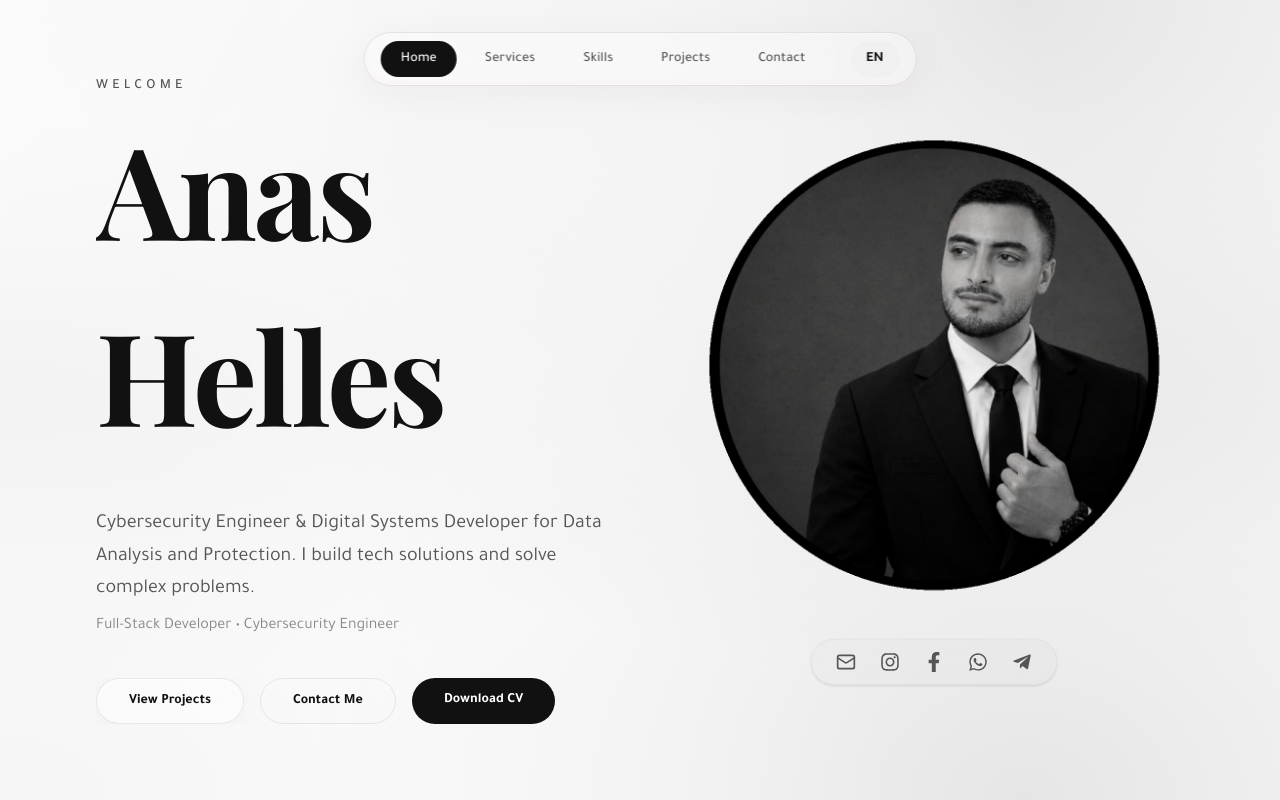
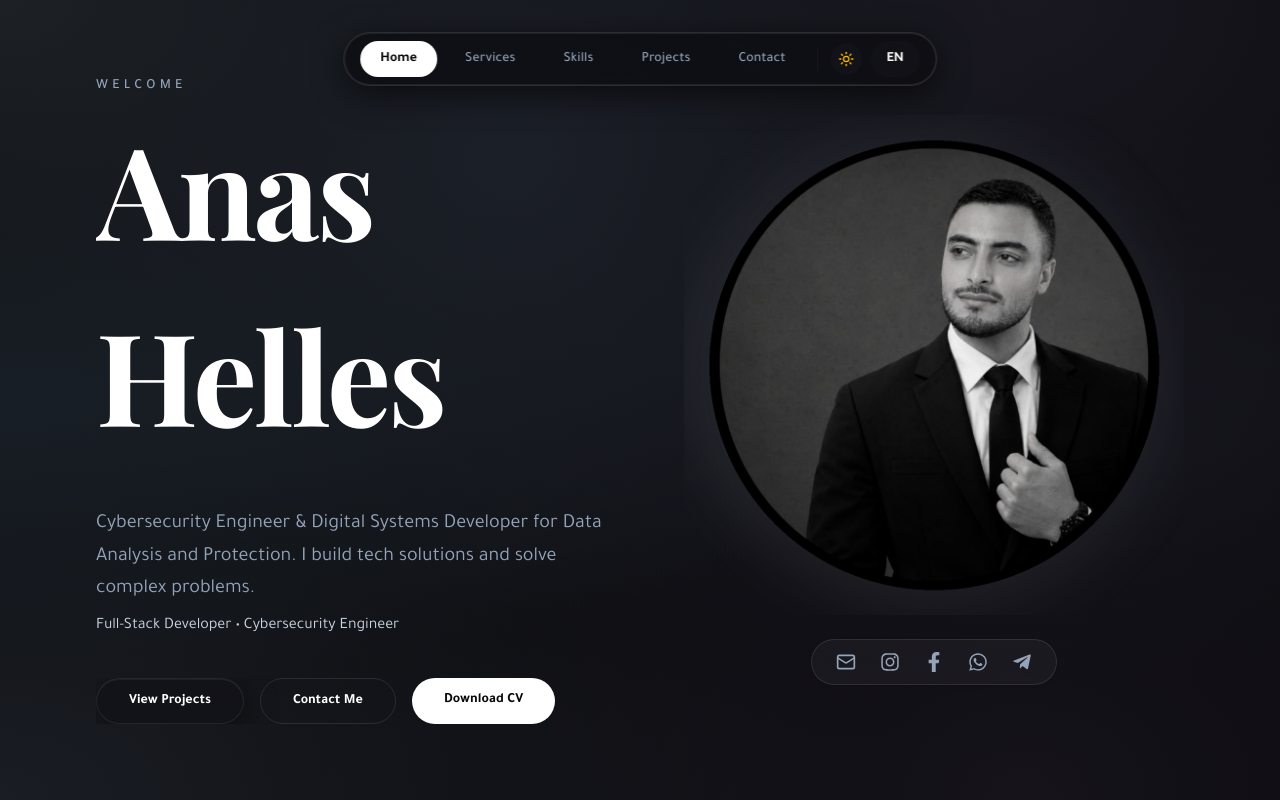
Before and after one commit to cybershield00000/portfolio, a Next.js app: page /Anas_Helles_CV.pdf in a window 1280 px wide. Shown: the top 800 px of the page. Built offline with nearby package versions, Linux system fonts and the light colour scheme.

Commit message:
feat: implement professional dark mode matching portrait with theme toggle

```diff
--- a/src/app/[locale]/layout.tsx
+++ b/src/app/[locale]/layout.tsx
@@ -38,12 +38,28 @@ export default async function LocaleLayout({ children, params }: LocaleLayoutPro
     <html
       lang={locale}
       dir={dir}
-      className={`${playfair.variable} ${tajawal.variable} h-full antialiased`}
+      className={`${playfair.variable} ${tajawal.variable} dark h-full antialiased`}
       suppressHydrationWarning
     >
+      <head>
+        <script
+          dangerouslySetInnerHTML={{
+            __html: `
+              try {
+                var theme = localStorage.getItem('theme');
+                if (theme === 'light') {
+                  document.documentElement.classList.remove('dark');
+                } else {
+                  document.documentElement.classList.add('dark');
+                }
+              } catch (e) {}
+            `,
+          }}
+        />
+      </head>
       <body
-        className="min-h-full"
-        style={{ fontFamily: locale === 'ar' ? 'var(--font-body), sans-serif' : 'var(--font-body), sans-serif' }}
+        className="min-h-full bg-background text-foreground transition-colors duration-500"
+        style={{ fontFamily: 'var(--font-body), sans-serif' }}
       >
         <NextIntlClientProvider locale={locale} messages={messages}>
           {children}
--- a/src/app/[locale]/page.tsx
+++ b/src/app/[locale]/page.tsx
@@ -41,7 +41,7 @@ export default function HomePage() {
   }, []);
 
   return (
-    <div className="relative min-h-screen selection:bg-black selection:text-white">
+    <div className="relative min-h-screen selection:bg-black selection:text-white dark:selection:bg-white dark:selection:text-black">
       {/* Animated Mesh Gradient Background */}
       <div className="animated-mesh-bg fixed inset-0 z-0 pointer-events-none" />
 
--- a/src/app/globals.css
+++ b/src/app/globals.css
@@ -6,8 +6,8 @@
 
 /* ============================================
    PORTFOLIO DESIGN SYSTEM
-   Theme: Clean White Premium Editorial
-   Aesthetic: Liquid Glassmorphism
+   Theme: Studio Noir & Precision Glass
+   Aesthetic: Liquid Glassmorphism (Dark & Light)
    ============================================ */
 
 @theme inline {
@@ -17,22 +17,52 @@
   --font-mono: var(--font-geist-mono);
   --font-heading: var(--font-heading);
 
-  /* Custom Portfolio Colors */
-  --color-primary: #111111;
-  --color-secondary: #555555;
-  --color-accent: #888888;
-  --color-glass: rgba(200, 200, 200, 0.4);
-  --color-highlight: #EAEAEA;
-  --color-background: #ffffff;
-  --color-foreground: #111111;
+  /* Custom Portfolio Colors mapped to CSS variables */
+  --color-primary: var(--primary);
+  --color-primary-foreground: var(--primary-foreground);
+  --color-secondary: var(--secondary);
+  --color-accent: var(--accent);
+  --color-glass: var(--glass);
+  --color-highlight: var(--highlight);
 }
 
 :root {
   --background: #FFFFFF;
   --foreground: #111111;
+  --primary: #111111;
+  --primary-foreground: #FFFFFF;
+  --secondary: #555555;
+  --accent: #777777;
+  --glass: rgba(200, 200, 200, 0.4);
+  --highlight: #EAEAEA;
+  --card-bg: rgba(255, 255, 255, 0.45);
+  --card-hover-bg: rgba(255, 255, 255, 0.55);
+  --card-border: rgba(190, 168, 167, 0.25);
+  --card-hover-border: rgba(190, 168, 167, 0.4);
+  --navbar-bg: rgba(255, 255, 255, 0.35);
+  --navbar-border: rgba(190, 168, 167, 0.3);
+  --scrollbar-thumb: #BEA8A7;
   --font-heading: 'Playfair Display', serif;
   --font-body: 'Tajawal', sans-serif;
   --radius: 0.625rem;
+}
+
+.dark {
+  --background: #08080a;
+  --foreground: #f3f4f6;
+  --primary: #ffffff;
+  --primary-foreground: #08080a;
+  --secondary: #94a3b8;
+  --accent: #cbd5e1;
+  --glass: rgba(255, 255, 255, 0.1);
+  --highlight: #181820;
+  --card-bg: rgba(18, 18, 24, 0.65);
+  --card-hover-bg: rgba(26, 26, 36, 0.8);
+  --card-border: rgba(255, 255, 255, 0.08);
+  --card-hover-border: rgba(255, 255, 255, 0.2);
+  --navbar-bg: rgba(12, 12, 16, 0.75);
+  --navbar-border: rgba(255, 255, 255, 0.12);
+  --scrollbar-thumb: #333344;
 }
 
 /* ============================================
@@ -61,48 +91,80 @@
     radial-gradient(at 80% 100%, hsla(0,0%,90%,1) 0px, transparent 50%),
     radial-gradient(at 0% 0%, hsla(0,0%,98%,1) 0px, transparent 50%);
   animation: meshShift 20s ease-in-out infinite alternate;
+  transition: background-color 0.7s ease;
+}
+
+.dark .animated-mesh-bg {
+  background-color: #08080a;
+  background-image:
+    radial-gradient(at 40% 20%, hsla(220,18%,13%,1) 0px, transparent 50%),
+    radial-gradient(at 80% 0%, hsla(250,16%,11%,1) 0px, transparent 50%),
+    radial-gradient(at 0% 50%, hsla(210,22%,12%,1) 0px, transparent 50%),
+    radial-gradient(at 80% 50%, hsla(240,15%,10%,1) 0px, transparent 50%),
+    radial-gradient(at 0% 100%, hsla(220,16%,12%,1) 0px, transparent 50%),
+    radial-gradient(at 80% 100%, hsla(260,18%,9%,1) 0px, transparent 50%),
+    radial-gradient(at 0% 0%, hsla(210,14%,13%,1) 0px, transparent 50%);
 }
 
 /* ============================================
    GLASS CARD STYLES
    ============================================ */
 .glass-card {
-  background: rgba(255, 255, 255, 0.45);
+  background: var(--card-bg);
   backdrop-filter: blur(24px);
   -webkit-backdrop-filter: blur(24px);
-  border: 1px solid rgba(190, 168, 167, 0.25);
+  border: 1px solid var(--card-border);
   box-shadow:
-    0 4px 24px rgba(190, 168, 167, 0.08),
+    0 4px 24px rgba(0, 0, 0, 0.06),
+    inset 0 1px 0 rgba(255, 255, 255, 0.4);
+  transition: all 0.3s ease;
+}
+
+.dark .glass-card {
+  box-shadow:
+    0 8px 32px rgba(0, 0, 0, 0.5),
+    inset 0 1px 0 rgba(255, 255, 255, 0.06);
+}
+
+.glass-card:hover {
+  background: var(--card-hover-bg);
+  border-color: var(--card-hover-border);
+  box-shadow:
+    0 8px 40px rgba(0, 0, 0, 0.12),
     inset 0 1px 0 rgba(255, 255, 255, 0.6);
 }
 
-.glass-card:hover {
-  background: rgba(255, 255, 255, 0.55);
-  border-color: rgba(190, 168, 167, 0.4);
+.dark .glass-card:hover {
   box-shadow:
-    0 8px 40px rgba(190, 168, 167, 0.15),
-    inset 0 1px 0 rgba(255, 255, 255, 0.8);
+    0 12px 40px rgba(0, 0, 0, 0.7),
+    inset 0 1px 0 rgba(255, 255, 255, 0.12);
 }
 
 /* ============================================
    GLASS NAVBAR
    ============================================ */
 .glass-navbar {
-  background: rgba(255, 255, 255, 0.35);
+  background: var(--navbar-bg);
   backdrop-filter: blur(40px) saturate(1.5);
   -webkit-backdrop-filter: blur(40px) saturate(1.5);
-  border: 1px solid rgba(190, 168, 167, 0.3);
+  border: 1px solid var(--navbar-border);
   box-shadow:
-    0 8px 32px rgba(190, 168, 167, 0.12),
-    0 0 0 1px rgba(255, 255, 255, 0.4) inset,
-    0 -1px 4px rgba(244, 216, 216, 0.3) inset;
+    0 8px 32px rgba(0, 0, 0, 0.08),
+    0 0 0 1px rgba(255, 255, 255, 0.4) inset;
+  transition: all 0.3s ease;
+}
+
+.dark .glass-navbar {
+  box-shadow:
+    0 8px 32px rgba(0, 0, 0, 0.6),
+    0 0 0 1px rgba(255, 255, 255, 0.08) inset;
 }
 
 /* ============================================
    GLASS BORDER UTILITY
    ============================================ */
 .glass-border {
-  border: 1px solid rgba(190, 168, 167, 0.3);
+  border: 1px solid var(--card-border);
 }
 
 /* ============================================
@@ -123,7 +185,6 @@
 .scroll-container {
   height: 100vh;
   position: relative;
-  /* overflow handled by tailwind classes in the component */
 }
 
 /* ============================================
@@ -137,7 +198,7 @@
    CUSTOM SCROLLBAR
    ============================================ */
 ::-webkit-scrollbar {
-  width: 4px;
+  width: 5px;
 }
 
 ::-webkit-scrollbar-track {
@@ -145,8 +206,8 @@
 }
 
 ::-webkit-scrollbar-thumb {
-  background: #BEA8A7;
-  border-radius: 2px;
+  background: var(--scrollbar-thumb);
+  border-radius: 3px;
 }
 
 /* ============================================
--- a/src/components/FloatingNavbar.tsx
+++ b/src/components/FloatingNavbar.tsx
@@ -1,9 +1,11 @@
 'use client';
 
+import { useState, useEffect } from 'react';
 import { motion } from 'framer-motion';
 import { useTranslations } from 'next-intl';
 import { usePathname, useRouter } from '@/i18n/routing';
 import { useLocale } from 'next-intl';
+import { Sun, Moon } from 'lucide-react';
 
 interface FloatingNavbarProps {
   activeSection: number;
@@ -19,6 +21,29 @@ export function FloatingNavbar({ activeSection, onNavigate }: FloatingNavbarProp
 
   const currentLocale = useLocale();
   const otherLocale = currentLocale === 'en' ? 'ar' : 'en';
+
+  const [theme, setTheme] = useState<'light' | 'dark'>('dark');
+  const [mounted, setMounted] = useState(false);
+
+  useEffect(() => {
+    setMounted(true);
+    const isDark = document.documentElement.classList.contains('dark');
+    setTheme(isDark ? 'dark' : 'light');
+  }, []);
+
+  const toggleTheme = () => {
+    const nextTheme = theme === 'dark' ? 'light' : 'dark';
+    setTheme(nextTheme);
+    try {
+      localStorage.setItem('theme', nextTheme);
+    } catch (e) {}
+
+    if (nextTheme === 'dark') {
+      document.documentElement.classList.add('dark');
+    } else {
+      document.documentElement.classList.remove('dark');
+    }
+  };
 
   const switchLanguage = () => {
     router.replace(pathname, { locale: otherLocale });
@@ -43,7 +68,7 @@ export function FloatingNavbar({ activeSection, onNavigate }: FloatingNavbarProp
             onClick={() => onNavigate(index)}
             className={`relative rounded-full px-2 py-1.5 text-[10px] sm:px-3 sm:py-2 sm:text-xs font-medium transition-all duration-300 md:px-5 md:text-sm ${
               activeSection === index
-                ? 'text-white'
+                ? 'text-primary-foreground font-semibold'
                 : 'text-secondary hover:text-primary'
             }`}
             data-magnetic
@@ -61,11 +86,29 @@ export function FloatingNavbar({ activeSection, onNavigate }: FloatingNavbarProp
           </motion.button>
         ))}
 
+        <div className="mx-1 h-5 w-px bg-glass/40 md:h-6" />
+
+        {/* Theme Toggle Button */}
+        <motion.button
+          onClick={toggleTheme}
+          className="rounded-full bg-highlight/40 p-1.5 text-primary transition-all hover:bg-accent hover:text-primary-foreground sm:p-2"
+          data-magnetic
+          whileHover={{ scale: 1.1 }}
+          whileTap={{ scale: 0.95 }}
+          title={theme === 'dark' ? 'الوضع النهاري' : 'الوضع الليلي'}
+          aria-label="Toggle Theme"
+        >
+          {mounted && theme === 'dark' ? (
+            <Sun className="h-3.5 w-3.5 sm:h-4 sm:w-4 text-amber-400" />
+          ) : (
+            <Moon className="h-3.5 w-3.5 sm:h-4 sm:w-4" />
+          )}
+        </motion.button>
+
         {/* Language Switcher */}
-        <div className="mx-1 h-5 w-px bg-glass/40 md:h-6" />
         <motion.button
           onClick={switchLanguage}
-          className="rounded-full bg-highlight/40 px-2 py-1.5 text-[10px] sm:px-3 sm:py-2 sm:text-xs font-semibold text-primary transition-all hover:bg-accent hover:text-white md:px-4 md:text-sm"
+          className="rounded-full bg-highlight/40 px-2 py-1.5 text-[10px] sm:px-3 sm:py-2 sm:text-xs font-semibold text-primary transition-all hover:bg-accent hover:text-primary-foreground md:px-4 md:text-sm"
           data-magnetic
           whileHover={{ scale: 1.1 }}
           whileTap={{ scale: 0.95 }}
--- a/src/components/sections/HeroSection.tsx
+++ b/src/components/sections/HeroSection.tsx
@@ -99,7 +99,7 @@ export function HeroSection() {
                 href="/Anas_Helles_CV.pdf"
                 download="Anas_Helles_CV.pdf"
                 data-magnetic
-                className="rounded-full bg-primary px-8 py-3 text-sm font-semibold text-white transition-all hover:bg-primary/80 text-center w-full sm:w-auto"
+                className="rounded-full bg-primary px-8 py-3 text-sm font-semibold text-primary-foreground transition-all hover:bg-primary/80 text-center w-full sm:w-auto"
               >
                 {t('cta_cv')}
               </a>
@@ -123,6 +123,8 @@ export function HeroSection() {
               }}
               style={{ perspective: 1000 }}
             >
+              {/* Subtle ambient studio glow behind portrait */}
+              <div className="absolute inset-4 rounded-full bg-gradient-to-tr from-white/10 to-white/5 dark:from-white/15 dark:to-slate-400/10 blur-2xl -z-10 opacity-70 pointer-events-none" />
               <Image
                 src="/images/portrait.png"
                 alt={t('portrait_alt')}
@@ -139,7 +141,7 @@ export function HeroSection() {
             initial={{ opacity: 0, y: 20 }}
             animate={{ opacity: 1, y: 0 }}
             transition={{ delay: 0.8, duration: 0.8 }}
-            className="flex items-center gap-6 bg-glass/20 border border-glass/40 rounded-full px-6 py-3 backdrop-blur-md shadow-sm"
+            className="flex items-center gap-6 bg-glass/20 border border-glass/40 rounded-full px-6 py-3 backdrop-blur-md shadow-sm dark:bg-white/[0.04] dark:border-white/10"
           >
             <a
               href="mailto:cybershield00000@gmail.com"
--- a/src/components/sections/SkillsSection.tsx
+++ b/src/components/sections/SkillsSection.tsx
@@ -148,7 +148,7 @@ function SkillChip({
 
   return (
     <motion.div
-      className="relative overflow-hidden rounded-2xl border border-glass/40 px-5 py-3.5 cursor-pointer select-none"
+      className="relative overflow-hidden rounded-2xl border border-glass/40 dark:border-white/10 dark:bg-white/[0.02] px-5 py-3.5 cursor-pointer select-none"
       onMouseEnter={() => { setHovered(true); onEnter(); }}
       onMouseLeave={() => { setHovered(false); onLeave(); }}
       whileHover={{ scale: 1.06, y: -3 }}
@@ -169,11 +169,11 @@ function SkillChip({
 
       <div className="relative z-10 flex items-center gap-2.5">
         {icon && (
-          <span className={`text-base transition-all duration-300 ${hovered ? c.tw + ' grayscale-0 opacity-100' : 'text-secondary/50 grayscale opacity-60'}`}>
+          <span className={`text-base transition-all duration-300 ${hovered ? c.tw + ' grayscale-0 opacity-100' : 'text-secondary/50 grayscale opacity-60 dark:opacity-80'}`}>
             {icon}
           </span>
         )}
-        <span className={`text-sm font-semibold whitespace-nowrap transition-colors duration-300 ${hovered ? 'text-primary' : 'text-primary/75'}`}>
+        <span className={`text-sm font-semibold whitespace-nowrap transition-colors duration-300 ${hovered ? 'text-primary' : 'text-primary/75 dark:text-gray-200'}`}>
           {name}
         </span>
       </div>
```
Also changed, not shown: src/components/sections/ContactSection.tsx (+5 -5 lines), src/components/sections/ProjectsSection.tsx (+6 -6 lines).
